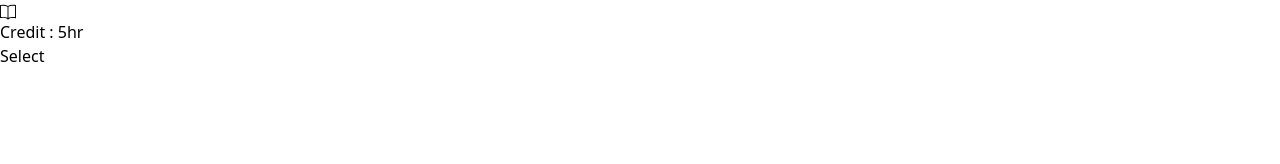
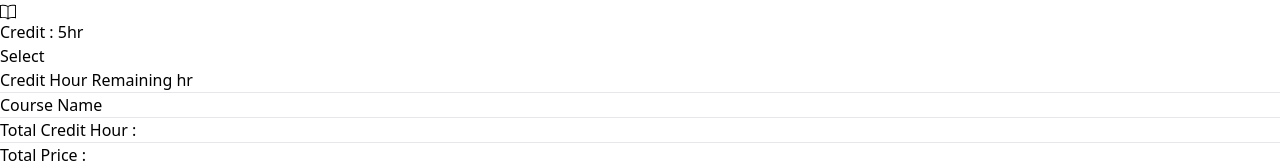
Before and after one commit to rhmunna143/my-course-roster, a React (Vite) app: page / in a window 1280 px wide. Shown: the part 4312-4476 px from the top of the page. Before the commit the page ends 4380 px from the top, so only its background shows below. Built offline with nearby package versions, Linux system fonts and the light colour scheme.

Commit message:
cart section created

```diff
--- a/src/components/home.jsx
+++ b/src/components/home.jsx
@@ -14,15 +14,39 @@ const Home = () => {
 
 
     return (
-        <div className="container mx-auto flex p-4 lg:p-0">
+        <div className="container mx-auto flex gap-4 p-4 lg:p-0 mb-[80px]">
             <div className="cards grid-cols-1 grid lg:grid-cols-3 md:grid-cols-2 gap-4">
                 {cards.map((course) => (
-                    <Card key={course.id} course ={course}></Card>
+                    <Card key={course.id} course={course}></Card>
                 ))}
             </div>
 
-            <div className="carts lg:w-[790px]">
+            <div className="carts lg:w-[650px] h-max-content p-4 bg-white rounded-md">
+                <div>
+                    <h4 className="font-medium text-[#2F80ED] mb-2">Credit Hour Remaining  hr</h4>
+                </div>
 
+                <hr />
+
+                <div>
+                    <h4 className="font-medium my-2">Course Name</h4>
+
+                    <ol>
+
+                    </ol>
+                </div>
+
+                <hr />
+
+                <div>
+                    <h4 className="font-medium mb-2">Total Credit Hour : </h4>
+                </div>
+
+                <hr />
+
+                <div>
+                    <h4 className="font-medium my-2">Total Price : </h4>
+                </div>
             </div>
         </div>
     )
```
Also changed, not shown: 1 other file (tests, documents, lock files or other folders).
